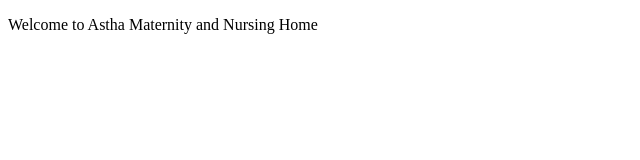
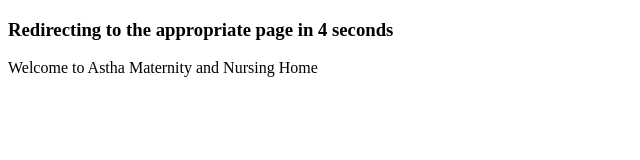
Before and after one commit to asthamaternity/asthamaternity.github.io, a plain HTML site: page homepage.html in a window 1280 px wide. Shown: the whole page, without its empty margins (0-640 px from the left). Drawn offline with Linux system fonts and the light colour scheme.

Commit message:
added javascript to redirecting

```diff
--- a/homepage.html
+++ b/homepage.html
@@ -7,6 +7,32 @@
 </head>
 
 <body>
+    <h3>
+  Redirecting to the appropriate page in <span id="countdown">10</span> seconds
+</h3>
+<!-- JavaScript part -->
+<script type="text/javascript">
+
+    // Total seconds to wait
+    var seconds = 10;
+
+    function countdown() {
+        seconds = seconds - 1;
+        if (seconds < 0) {
+            // Change your redirection link here
+            window.location = "/test.html";
+        } else {
+            // Update remaining seconds
+            document.getElementById("countdown").innerHTML = seconds;
+            // Count down using javascript
+            window.setTimeout("countdown()", 1000);
+        }
+    }
+
+    // Run countdown function
+    countdown();
+
+</script>
 
 <p>Welcome to Astha Maternity and Nursing Home</p>
 
```
Also changed, not shown: test.html (added, +14 -0 lines).
